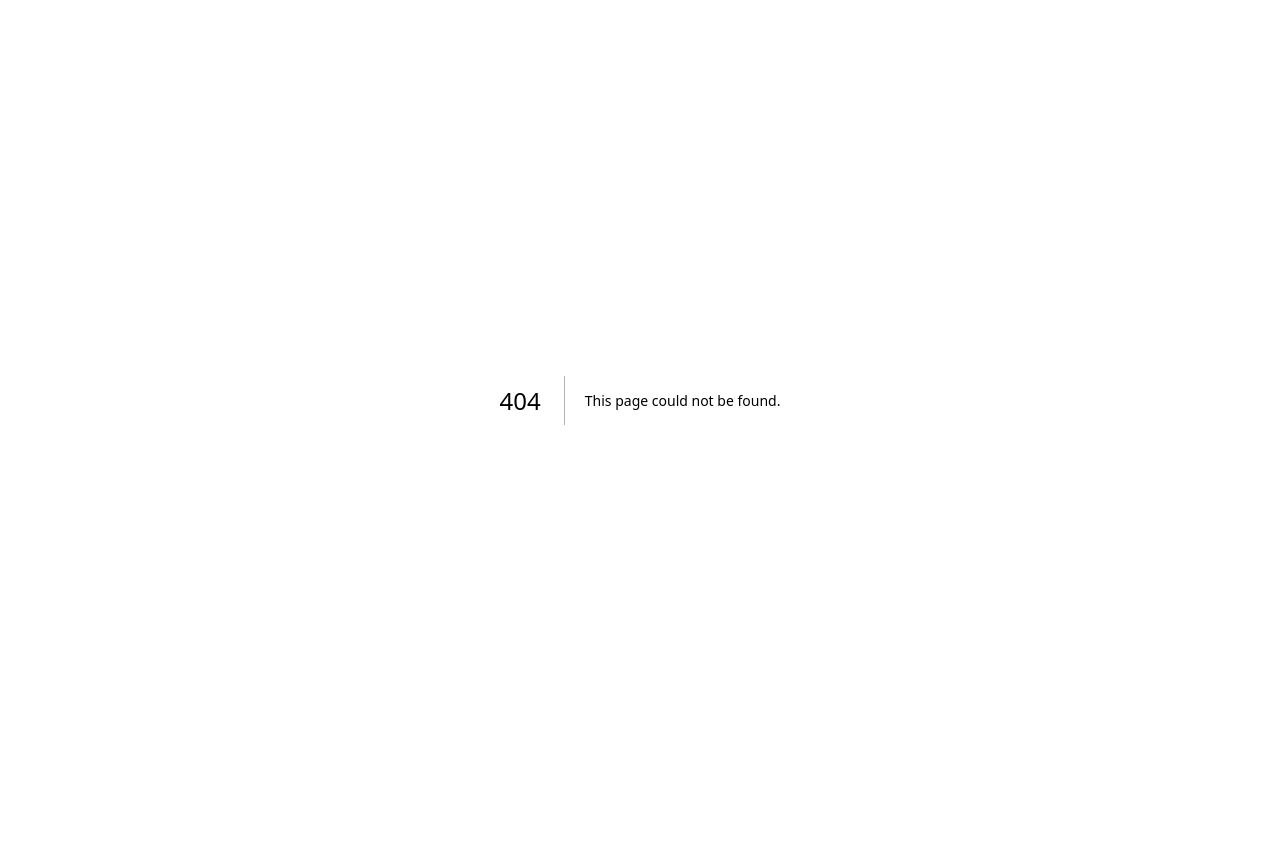
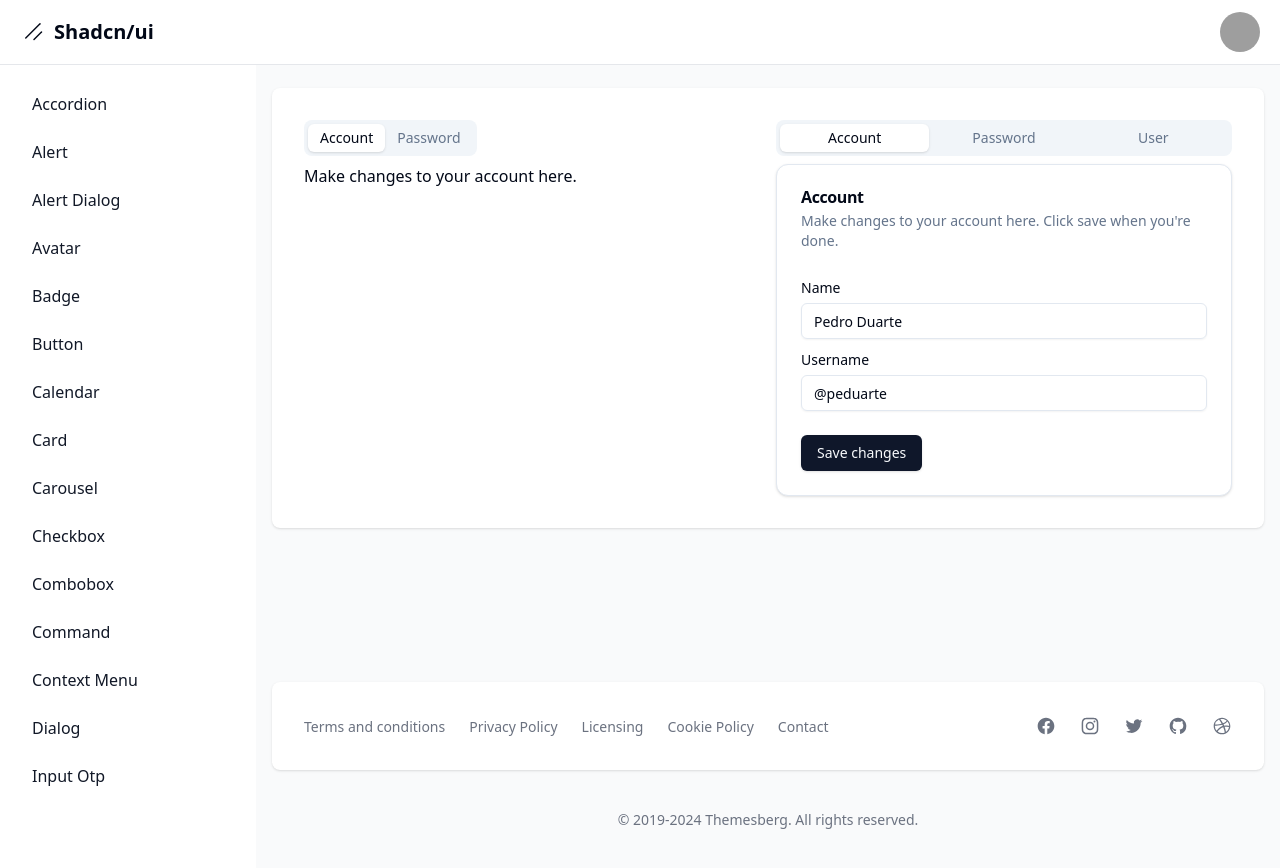
Before and after one commit to Ruli-AlSe/shadcn-dashboard, a Next.js app: page /dashboard/tabs in a window 1280 px wide. Before the commit this address had no page. Before the commit the page ends 800 px from the top, so only its background shows below. Built offline with nearby package versions, Linux system fonts and the light colour scheme; grey boxes are pictures that could not be loaded.

Commit message:
Install and test tabs component

```diff
--- a/package.json
+++ b/package.json
@@ -21,6 +21,7 @@
     "@radix-ui/react-progress": "^1.1.1",
     "@radix-ui/react-slider": "^1.2.2",
     "@radix-ui/react-slot": "^1.1.1",
+    "@radix-ui/react-tabs": "^1.1.2",
     "@radix-ui/react-toast": "^1.2.4",
     "class-variance-authority": "^0.7.1",
     "clsx": "^2.1.1",
--- a/src/app/dashboard/layout.tsx
+++ b/src/app/dashboard/layout.tsx
@@ -27,6 +27,7 @@
   { name: 'slider', href: 'slider' },
   { name: 'sonner', href: 'sonner' },
   { name: 'toast', href: 'toast' },
+  { name: 'tabs', href: 'tabs' },
 ].sort((a, b) => a.name.localeCompare(b.name));
 
 export default function DashboardLayout({ children }: { children: React.ReactNode }) {
--- /dev/null
+++ b/src/app/dashboard/tabs/page.tsx
@@ -0,0 +1,39 @@
+import { Tabs, TabsContent, TabsList, TabsTrigger } from '@/components/ui/tabs';
+import { Tab1 } from './ui/tab1';
+import { Tab2 } from './ui/tab2';
+
+export default function TabsPage() {
+  return (
+    <div className="grid grid-cols-1 sm:grid-cols-2 gap-4">
+      <div>
+        <Tabs defaultValue="account" className="w-[400px]">
+          <TabsList>
+            <TabsTrigger value="account">Account</TabsTrigger>
+            <TabsTrigger value="password">Password</TabsTrigger>
+          </TabsList>
+          <TabsContent value="account">Make changes to your account here.</TabsContent>
+          <TabsContent value="password">Change your password here.</TabsContent>
+        </Tabs>
+      </div>
+
+      <div>
+        <Tabs defaultValue="account" className="w-full">
+          <TabsList className="grid w-full grid-cols-3">
+            <TabsTrigger value="account">Account</TabsTrigger>
+            <TabsTrigger value="password">Password</TabsTrigger>
+            <TabsTrigger value="user">User</TabsTrigger>
+          </TabsList>
+          <TabsContent value="account">
+            <Tab1 />
+          </TabsContent>
+          <TabsContent value="password">
+            <Tab2 />
+          </TabsContent>
+          <TabsContent value="user">
+            <div>User</div>
+          </TabsContent>
+        </Tabs>
+      </div>
+    </div>
+  );
+}
--- /dev/null
+++ b/src/app/dashboard/tabs/ui/tab1.tsx
@@ -0,0 +1,37 @@
+import { Button } from '@/components/ui/button';
+import {
+  Card,
+  CardHeader,
+  CardTitle,
+  CardDescription,
+  CardContent,
+  CardFooter,
+} from '@/components/ui/card';
+import { Input } from '@/components/ui/input';
+import { Label } from '@/components/ui/label';
+
+export const Tab1 = () => {
+  return (
+    <Card>
+      <CardHeader>
+        <CardTitle>Account</CardTitle>
+        <CardDescription>
+          Make changes to your account here. Click save when you&apos;re done.
+        </CardDescription>
+      </CardHeader>
+      <CardContent className="space-y-2">
+        <div className="space-y-1">
+          <Label htmlFor="name">Name</Label>
+          <Input id="name" defaultValue="Pedro Duarte" />
+        </div>
+        <div className="space-y-1">
+          <Label htmlFor="username">Username</Label>
+          <Input id="username" defaultValue="@peduarte" />
+        </div>
+      </CardContent>
+      <CardFooter>
+        <Button>Save changes</Button>
+      </CardFooter>
+    </Card>
+  );
+};
--- /dev/null
+++ b/src/app/dashboard/tabs/ui/tab2.tsx
@@ -0,0 +1,37 @@
+import { Button } from '@/components/ui/button';
+import {
+  Card,
+  CardContent,
+  CardDescription,
+  CardFooter,
+  CardHeader,
+  CardTitle,
+} from '@/components/ui/card';
+import { Input } from '@/components/ui/input';
+import { Label } from '@/components/ui/label';
+
+export const Tab2 = () => {
+  return (
+    <Card>
+      <CardHeader>
+        <CardTitle>Password</CardTitle>
+        <CardDescription>
+          Change your password here. After saving, you&apos;ll be logged out.
+        </CardDescription>
+      </CardHeader>
+      <CardContent className="space-y-2">
+        <div className="space-y-1">
+          <Label htmlFor="current">Current password</Label>
+          <Input id="current" type="password" />
+        </div>
+        <div className="space-y-1">
+          <Label htmlFor="new">New password</Label>
+          <Input id="new" type="password" />
+        </div>
+      </CardContent>
+      <CardFooter>
+        <Button>Save password</Button>
+      </CardFooter>
+    </Card>
+  );
+};
--- /dev/null
+++ b/src/components/ui/tabs.tsx
@@ -0,0 +1,55 @@
+"use client"
+
+import * as React from "react"
+import * as TabsPrimitive from "@radix-ui/react-tabs"
+
+import { cn } from "@/lib/utils"
+
+const Tabs = TabsPrimitive.Root
+
+const TabsList = React.forwardRef<
+  React.ElementRef<typeof TabsPrimitive.List>,
+  React.ComponentPropsWithoutRef<typeof TabsPrimitive.List>
+>(({ className, ...props }, ref) => (
+  <TabsPrimitive.List
+    ref={ref}
+    className={cn(
+      "inline-flex h-9 items-center justify-center rounded-lg bg-muted p-1 text-muted-foreground",
+      className
+    )}
+    {...props}
+  />
+))
+TabsList.displayName = TabsPrimitive.List.displayName
+
+const TabsTrigger = React.forwardRef<
+  React.ElementRef<typeof TabsPrimitive.Trigger>,
+  React.ComponentPropsWithoutRef<typeof TabsPrimitive.Trigger>
+>(({ className, ...props }, ref) => (
+  <TabsPrimitive.Trigger
+    ref={ref}
+    className={cn(
+      "inline-flex items-center justify-center whitespace-nowrap rounded-md px-3 py-1 text-sm font-medium ring-offset-background transition-all focus-visible:outline-none focus-visible:ring-2 focus-visible:ring-ring focus-visible:ring-offset-2 disabled:pointer-events-none disabled:opacity-50 data-[state=active]:bg-background data-[state=active]:text-foreground data-[state=active]:shadow",
+      className
+    )}
+    {...props}
+  />
+))
+TabsTrigger.displayName = TabsPrimitive.Trigger.displayName
+
+const TabsContent = React.forwardRef<
+  React.ElementRef<typeof TabsPrimitive.Content>,
+  React.ComponentPropsWithoutRef<typeof TabsPrimitive.Content>
+>(({ className, ...props }, ref) => (
+  <TabsPrimitive.Content
+    ref={ref}
+    className={cn(
+      "mt-2 ring-offset-background focus-visible:outline-none focus-visible:ring-2 focus-visible:ring-ring focus-visible:ring-offset-2",
+      className
+    )}
+    {...props}
+  />
+))
+TabsContent.displayName = TabsPrimitive.Content.displayName
+
+export { Tabs, TabsList, TabsTrigger, TabsContent }
```
Also changed, not shown: 1 other file (tests, documents, lock files or other folders).
